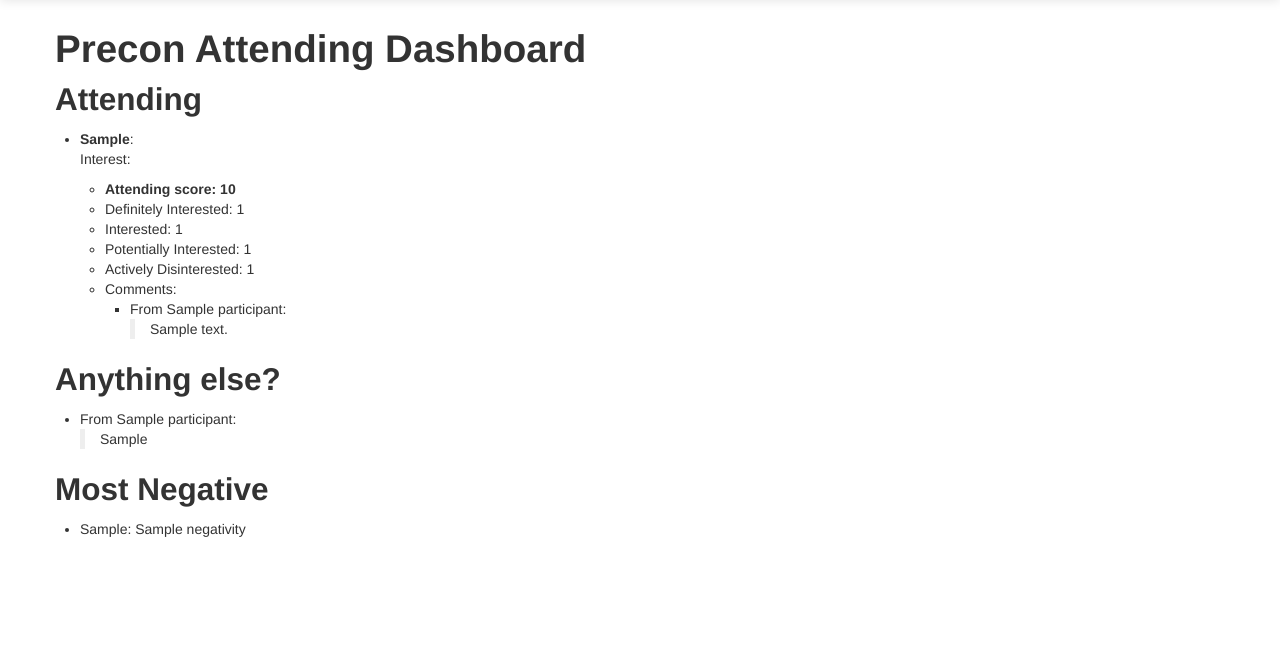
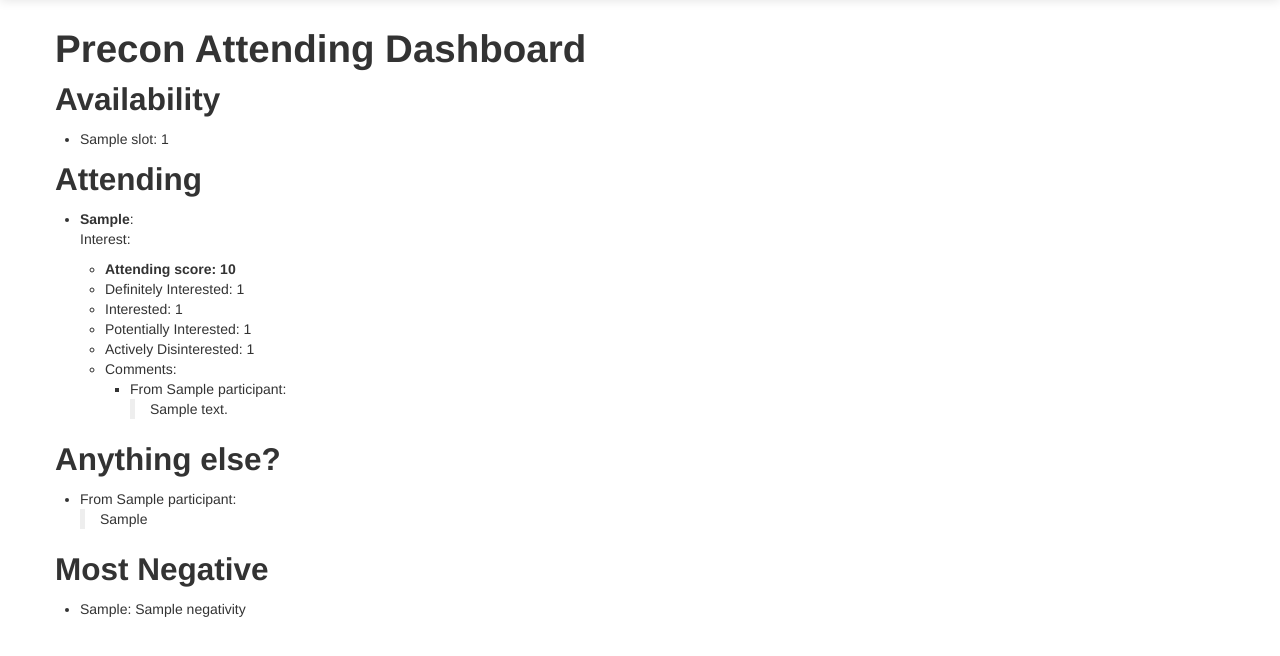
Before and after one commit to nbudin/precon-project, a Django app: template precon_project/templates/precon/attending_dashboard.html in a window 1280 px wide. Shown: the part 41-697 px from the top of the page. Run offline with Django 3.2, Linux system fonts and the light colour scheme; the template is opened without the code that fills it: most values are stand-ins (such as "Sample title", 1, 10 or a date in 2020); parts of the project's set-up code (start-up, migrations or seed data) failed here and were passed over.

Commit message:
add attendee availability

```diff
--- a/precon_project/precon/views.py
+++ b/precon_project/precon/views.py
@@ -146,6 +146,8 @@ def results_dashboard(request):
 
 @login_required
 def attending_dashboard(request):
+    slots = Slot.objects.all()
+
     ps = Participant.objects.all()
 
     panelists = Panelist.objects.all()
@@ -159,6 +161,7 @@ def attending_dashboard(request):
     pprs = PanelProposalResponse.objects.all()
 
     context = {
+        'slots': slots,
         'participants': ps,
         'panel_proposals': pps,
         'panel_proposal_responses': pprs,
--- a/precon_project/templates/precon/attending_dashboard.html
+++ b/precon_project/templates/precon/attending_dashboard.html
@@ -7,6 +7,13 @@
 {% block page_title %}Precon Attending Dashboard{% endblock %}
 
 {% block content %}
+
+    <h2>Availability</h2>
+    <ul>
+    {% for slot in slots %}
+        <li>{{slot}}: {{slot.participants_attending.count}}</li>
+    {% endfor %}
+    </ul>
 
     <h2>Attending</h2>
     <ul>
```
